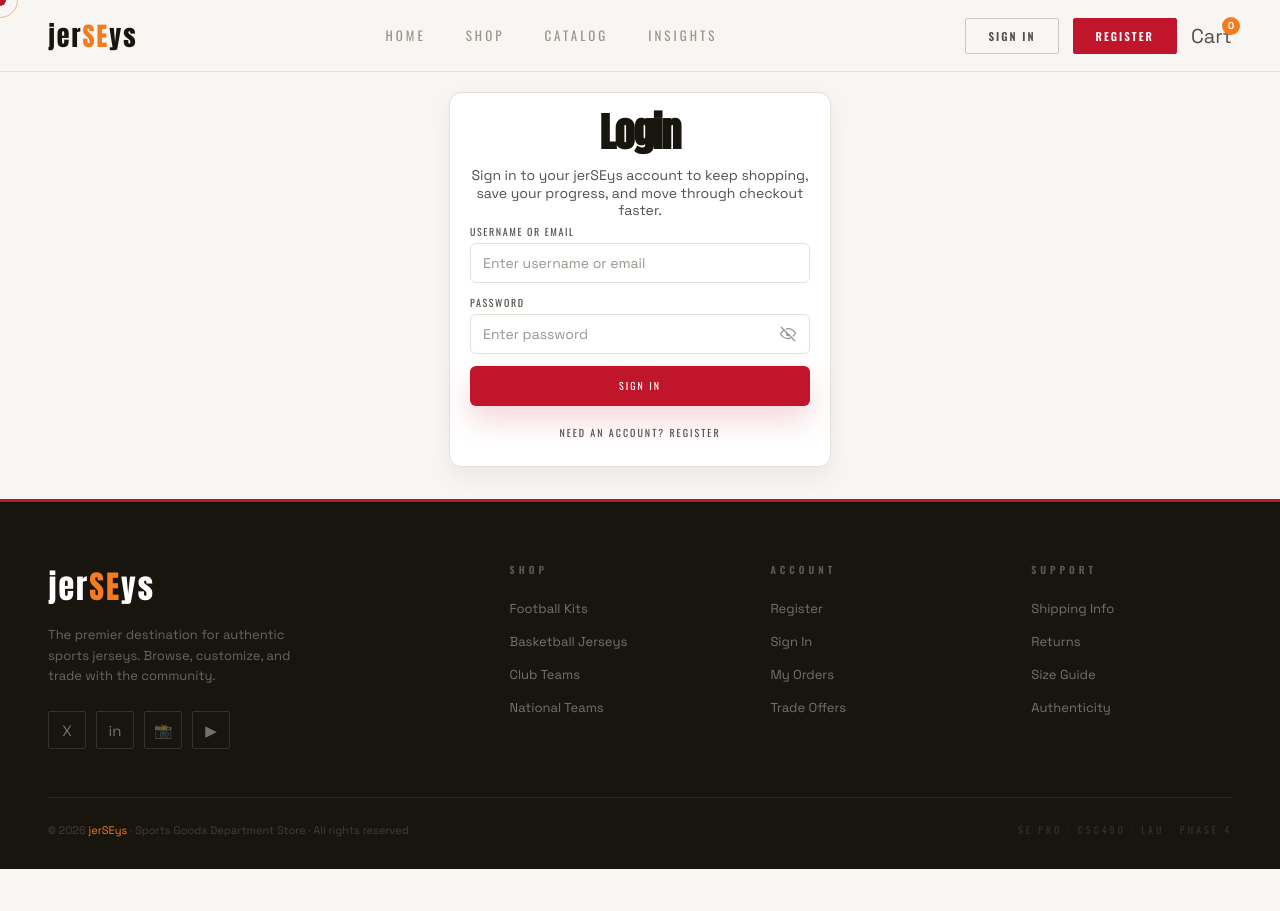
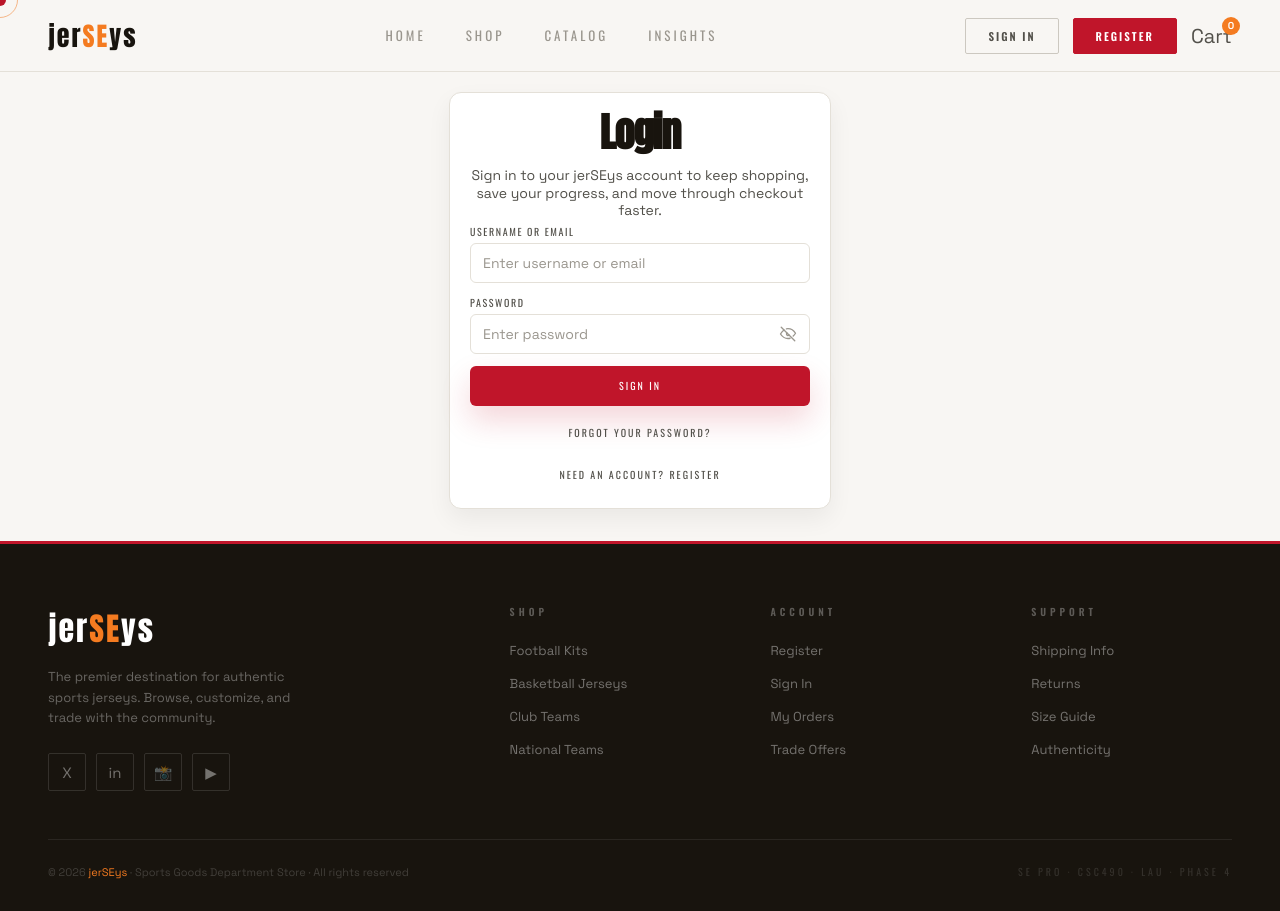
Before and after one commit to SE-Pr0/jerSEys, a React (Vite) app: page /login in a window 1280 px wide. Before the commit the page ends 869 px from the top, so only its background shows below. Built offline with nearby package versions, Linux system fonts and the light colour scheme.

Commit message:
Fixed routing to forget password page

```diff
--- a/src/pages/Login.jsx
+++ b/src/pages/Login.jsx
@@ -159,6 +159,12 @@ const Login = () => {
           </div>
 
           <div className="auth-alt-link">
+            <Button to="/forgot-password" variant="ghost">
+              Forgot your password?
+            </Button>
+          </div>
+
+          <div className="auth-alt-link">
             <Button to="/register" variant="ghost">
               Need an account? Register
             </Button>
--- a/src/router.jsx
+++ b/src/router.jsx
@@ -4,6 +4,7 @@ import MainLayout from './layouts/MainLayout';
 import Home from './pages/Home';
 import Shop from './pages/Shop';
 import Login from './pages/Login';
+import ForgotPassword from './pages/ForgotPassword';
 import Register from './pages/Register';
 import Profile from './pages/Profile';
 import OrderHistory from './pages/OrderHistory';
@@ -16,6 +17,7 @@ const Router = () => {
         <Route index element={<Home />} />
         <Route path="shop" element={<Shop />} />
         <Route path="login" element={<Login />} />
+        <Route path="forgot-password" element={<ForgotPassword />} />
         <Route path="register" element={<Register />} />
         <Route path="profile" element={<Profile />} />
         <Route path="order-history" element={<OrderHistory />} />
```
Also changed, not shown: 5 other files (tests, documents, lock files or other folders).
